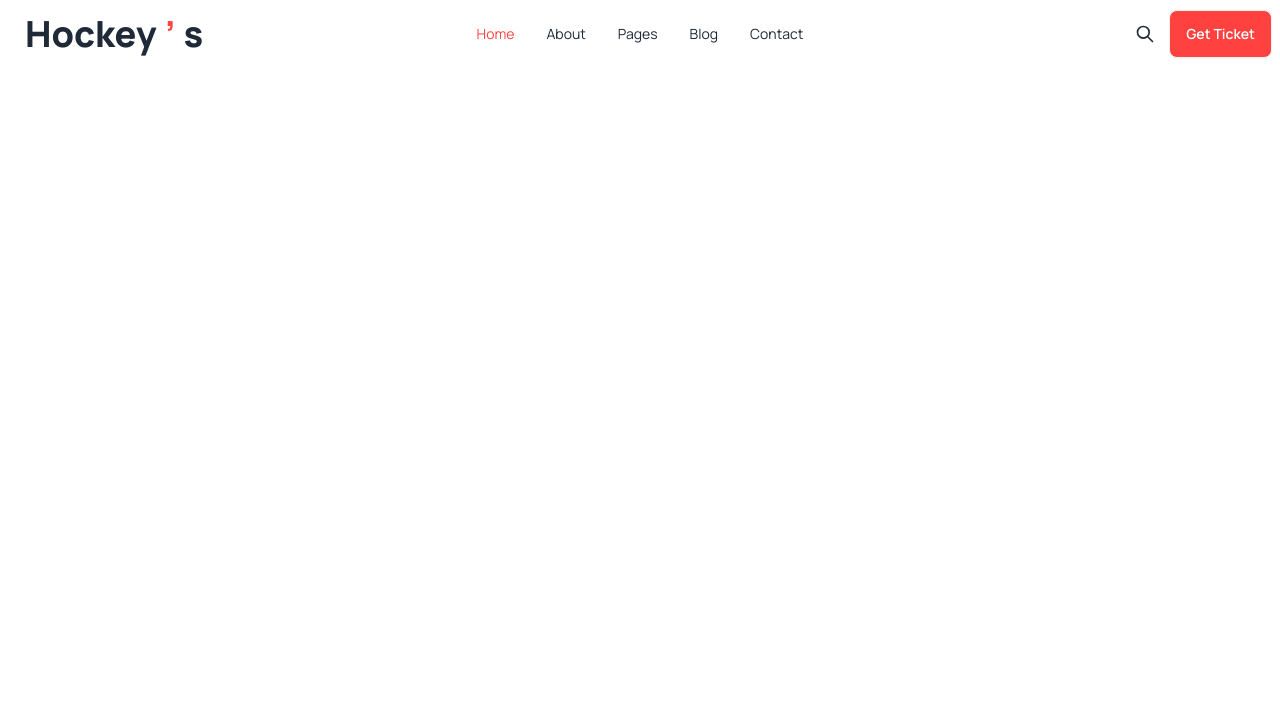
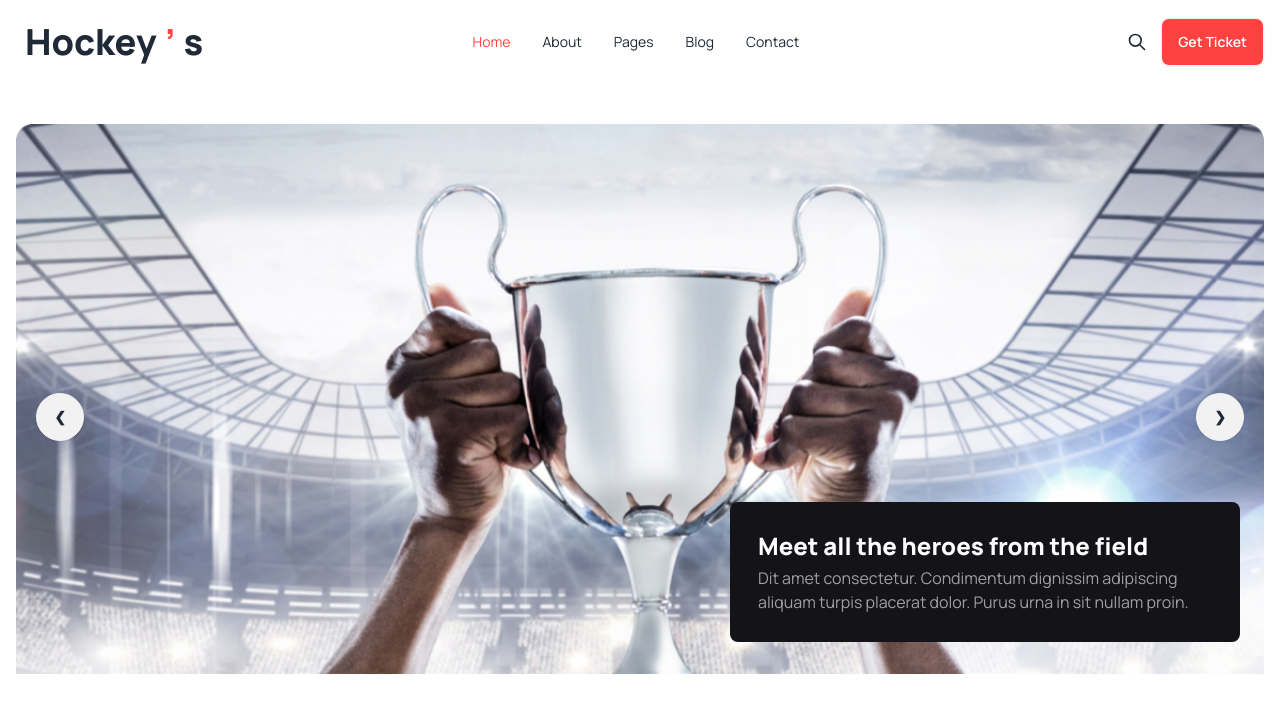
Before and after one commit to sajjad516/Hockey-Club, a plain HTML site: page index.html in a window 1280 px wide. Drawn offline with nearby package versions, Linux system fonts and the light colour scheme.

Commit message:
banner part added

```diff
--- a/index.html
+++ b/index.html
@@ -36,7 +36,7 @@
 <body class="manrope-font">
     <header class="container mx-auto">
         <!-- nav section -->
-        <nav>
+        <nav class="mt-2">
             <div class="navbar bg-base-100">
                 <div class="navbar-start">
                     <div class="dropdown">
@@ -68,7 +68,7 @@
                         <li><a>Contact</a></li>
                     </ul>
                 </div>
-                <div class="navbar-end">
+                <div class="navbar-end mr-2">
                     <div class="sm:hidden lg:block">
                         <button class="btn hover:bg-transparent hover:text-red-800 btn-ghost btn-circle">
                             <svg xmlns="http://www.w3.org/2000/svg" class="h-5 w-5" fill="none" viewBox="0 0 24 24"
@@ -83,6 +83,21 @@
             </div>
         </nav>
         <!-- banner section -->
+        <div class="">
+            <div class="carousel sm:flex-col sm:gap-4 lg:relative sm:px-4 lg:h-[550px] sm:my-6 lg:my-12 w-full">
+                <div id="slide1" class="carousel-item relative w-full">
+                    <img src="Images/1.png" class="w-full" />
+                    <div class="absolute flex justify-between transform -translate-y-1/2 left-5 right-5 top-1/2">
+                        <a href="#slide4" class="btn btn-circle">❮</a>
+                        <a href="#slide2" class="btn btn-circle">❯</a>
+                    </div>
+                </div>
+                <div class="sm:inline-block lg:absolute lg:w-[510px] space-y-1 bg-primary_color lg:right-0 lg:bottom-0 lg:mr-10 lg:mb-8 rounded-lg p-7">
+                    <h4 class="text-2xl text-white font-extrabold">Meet all the heroes from the field</h4>
+                    <p class="text-[#ffffff99]">Dit amet consectetur. Condimentum dignissim adipiscing aliquam turpis placerat dolor. Purus urna in sit nullam proin.</p>
+                </div>
+            </div>
+        </div>
     </header>
 
     <main>
```
